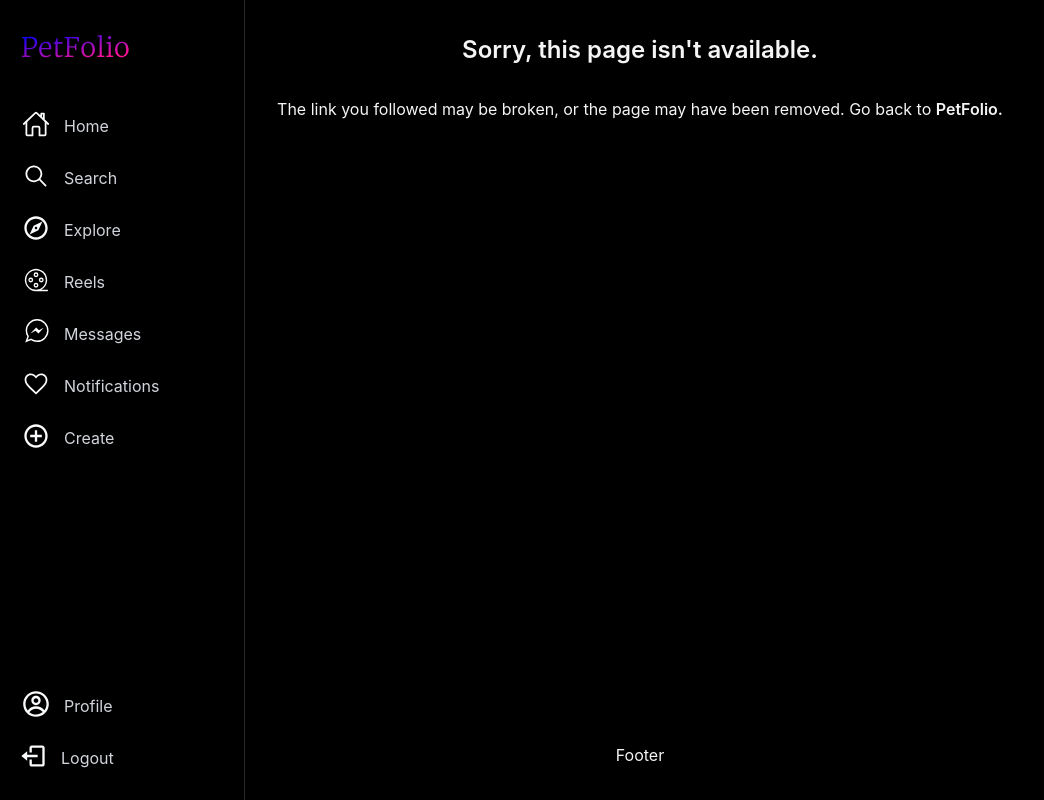
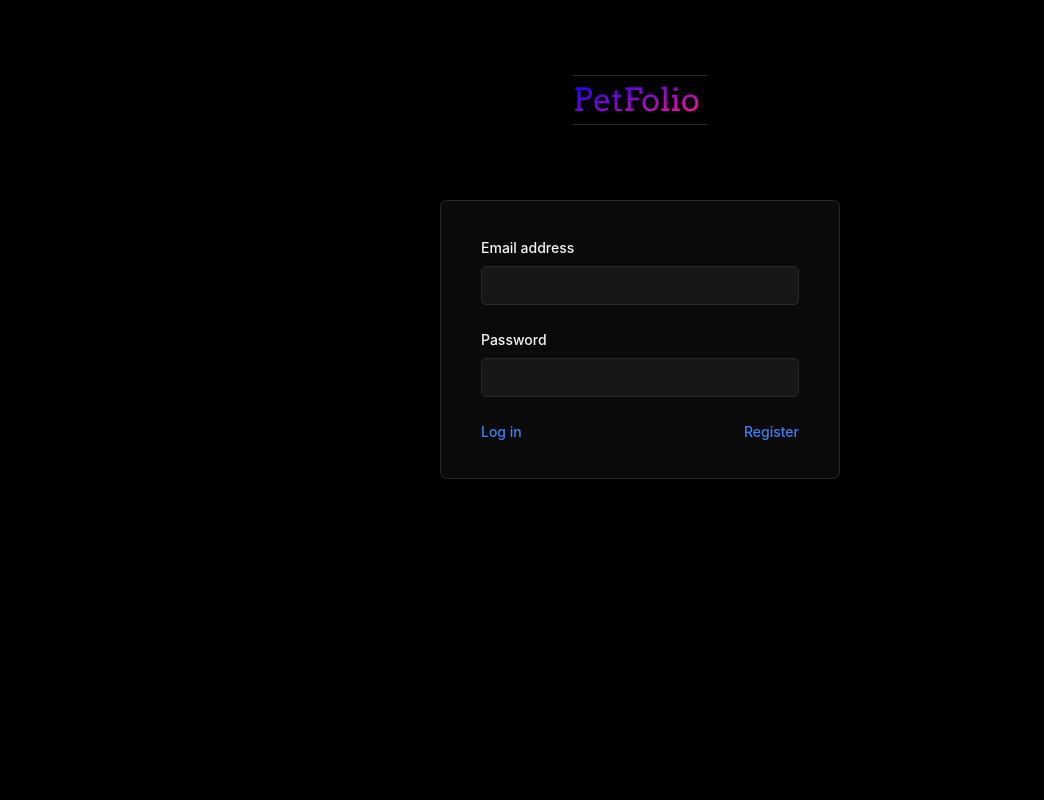
Before and after one commit to Marko010101/chatapp, a React (Vite) app: page /login in a window 1280 px wide. Shown: the whole page, without its empty margins (0-1044 px from the left). Built offline with nearby package versions, Linux system fonts and the light colour scheme; no server answers; sample sign-in values are in the browser's storage.

Commit message:
Added Sing in page, text type animation logo,.

```diff
--- a/index.html
+++ b/index.html
@@ -5,6 +5,12 @@
     <link rel="icon" type="image/svg+xml" href="/public/favicon.ico" />
     <link
       href="https://fonts.googleapis.com/css2?family=Roboto:wght@400;700&display=swap"
+      rel="stylesheet"
+    />
+    <link rel="preconnect" href="https://fonts.googleapis.com" />
+    <link rel="preconnect" href="https://fonts.gstatic.com" crossorigin />
+    <link
+      href="https://fonts.googleapis.com/css2?family=Arvo:ital,wght@0,400;0,700;1,400;1,700&display=swap"
       rel="stylesheet"
     />
 
--- a/package.json
+++ b/package.json
@@ -24,6 +24,7 @@
     "react-query": "^3.39.3",
     "react-router-dom": "^6.23.1",
     "react-tooltip": "^5.26.4",
+    "react-type-animation": "^3.2.0",
     "sort-by": "^0.0.2",
     "styled-components": "^5"
   },
--- a/src/App.jsx
+++ b/src/App.jsx
@@ -56,7 +56,7 @@ function App() {
                 <Route path="*" element={<PageNotFound />} />
               </Route>
               <Route path="register" element={<Register />} />
-              <Route path="login " element={<Login />} />
+              <Route path="login" element={<Login />} />
             </Routes>
           </Suspense>
         </BrowserRouter>
--- a/src/pages/Login.jsx
+++ b/src/pages/Login.jsx
@@ -1,14 +1,14 @@
 import styled from "styled-components";
 import LoginForm from "../features/users/LoginForm.jsx";
-
+import LogoText from "../ui/LogoText";
 const LoginLayout = styled.main`
   min-height: 100vh;
   display: grid;
-  grid-template-columns: 48rem;
+  grid-template-columns: 40rem;
+  grid-template-rows: 20rem max-content;
+
   align-items: center;
   justify-content: center;
-
-  gap: 3.2rem;
 
   /* @media (max-width: 576px) {
     grid-template-columns: 0.8fr;
@@ -27,6 +27,7 @@ const LoginLayout = styled.main`
 function Login() {
   return (
     <LoginLayout>
+      <LogoText />
       <LoginForm />
     </LoginLayout>
   );
--- a/src/ui/AppLayout.jsx
+++ b/src/ui/AppLayout.jsx
@@ -15,8 +15,10 @@ const StyledContainer = styled.div`
 
 const Main = styled.div``;
 
+
 function AppLayout() {
   const { isShrunk } = useSidebarShrink();
+
 
   return (
     <StyledContainer isShrunk={isShrunk}>
--- /dev/null
+++ b/src/ui/LogoText.jsx
@@ -0,0 +1,35 @@
+import { TypeAnimation } from "react-type-animation";
+import styled from "styled-components";
+
+const StyledLogo = styled.header`
+  border-top: var(--border);
+  border-bottom: var(--border);
+  margin: 0 auto;
+  font-weight: var(--font-weight-medium);
+
+  background: linear-gradient(
+    to bottom right,
+    rgb(0, 0, 255) 0%,
+    rgb(255, 20, 147) 90%
+  );
+  font-family: Arvo;
+  -webkit-background-clip: text;
+  -webkit-text-fill-color: transparent;
+  background-clip: text;
+  color: transparent;
+`;
+
+function LogoText() {
+  return (
+    <StyledLogo>
+      <TypeAnimation
+        sequence={["Pet", 700, "Folio", 700, "PetFolio", 3000]}
+        speed={5}
+        style={{ fontSize: "2em" }}
+        repeat={Infinity}
+      />
+    </StyledLogo>
+  );
+}
+
+export default LogoText;
--- a/src/ui/ProtectedRoute.jsx
+++ b/src/ui/ProtectedRoute.jsx
@@ -16,18 +16,13 @@ function ProtectedRoute({ children }) {
   const navigate = useNavigate();
 
   // 1. Load the authenticated user
-  const { isLoading, isAuthenticated, user } = useUserFirebase();
-
-  console.log("isLoading", isLoading);
-  console.log("isAuthenticated", isAuthenticated);
-  console.log("user", user);
+  const { isLoading, isAuthenticated } = useUserFirebase();
 
   //  2. If there is NO authenticated user, redirect to the /login
   useEffect(
     function () {
       if (!isAuthenticated && !isLoading) {
         navigate("/login");
-        toast.error("To access this feature, you need to sign up.");
       }
     },
     [isAuthenticated, isLoading, navigate]
```
Also changed, not shown: public/Friendfolio.svg, 1 other file (tests, documents, lock files or other folders).
